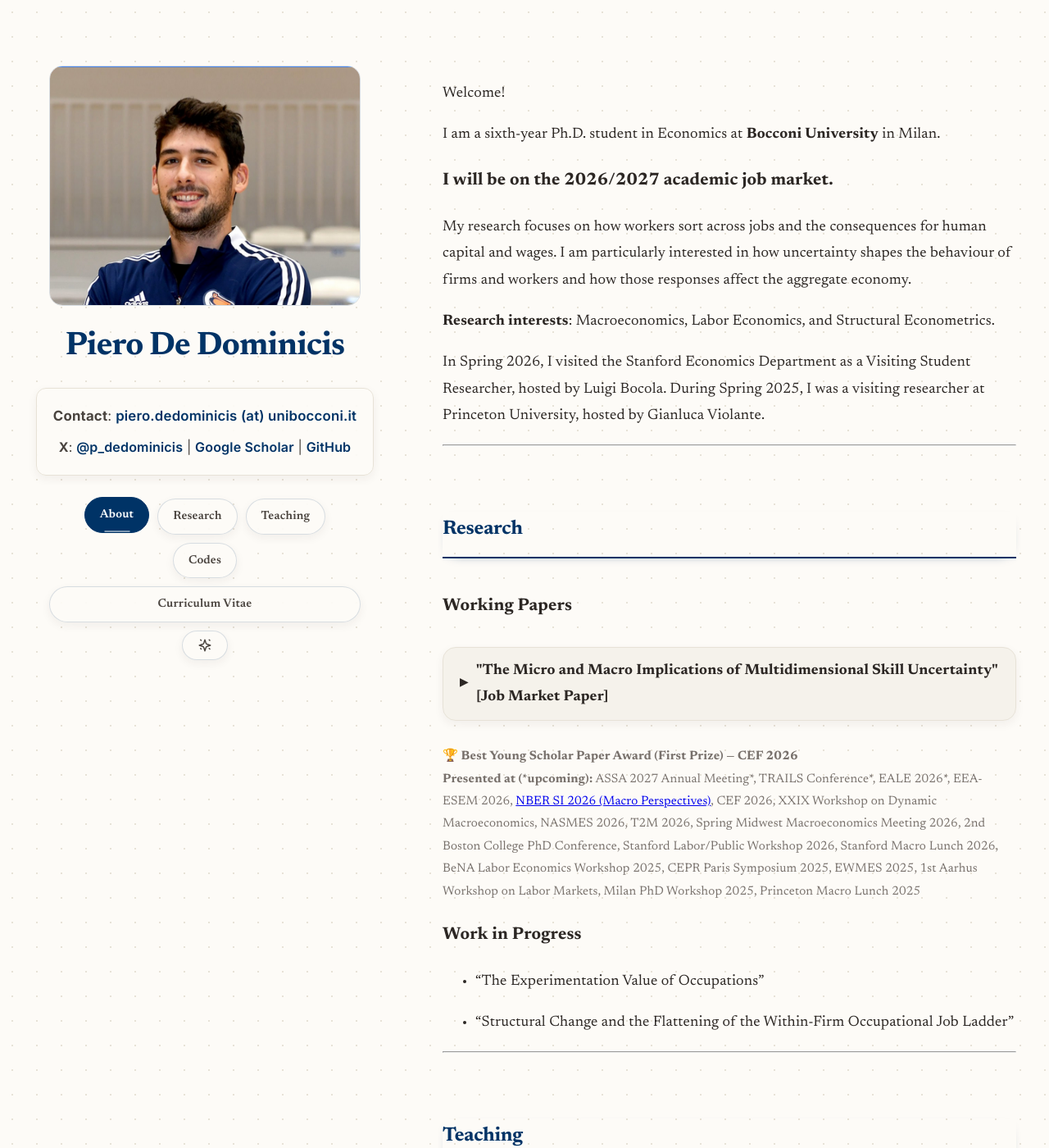
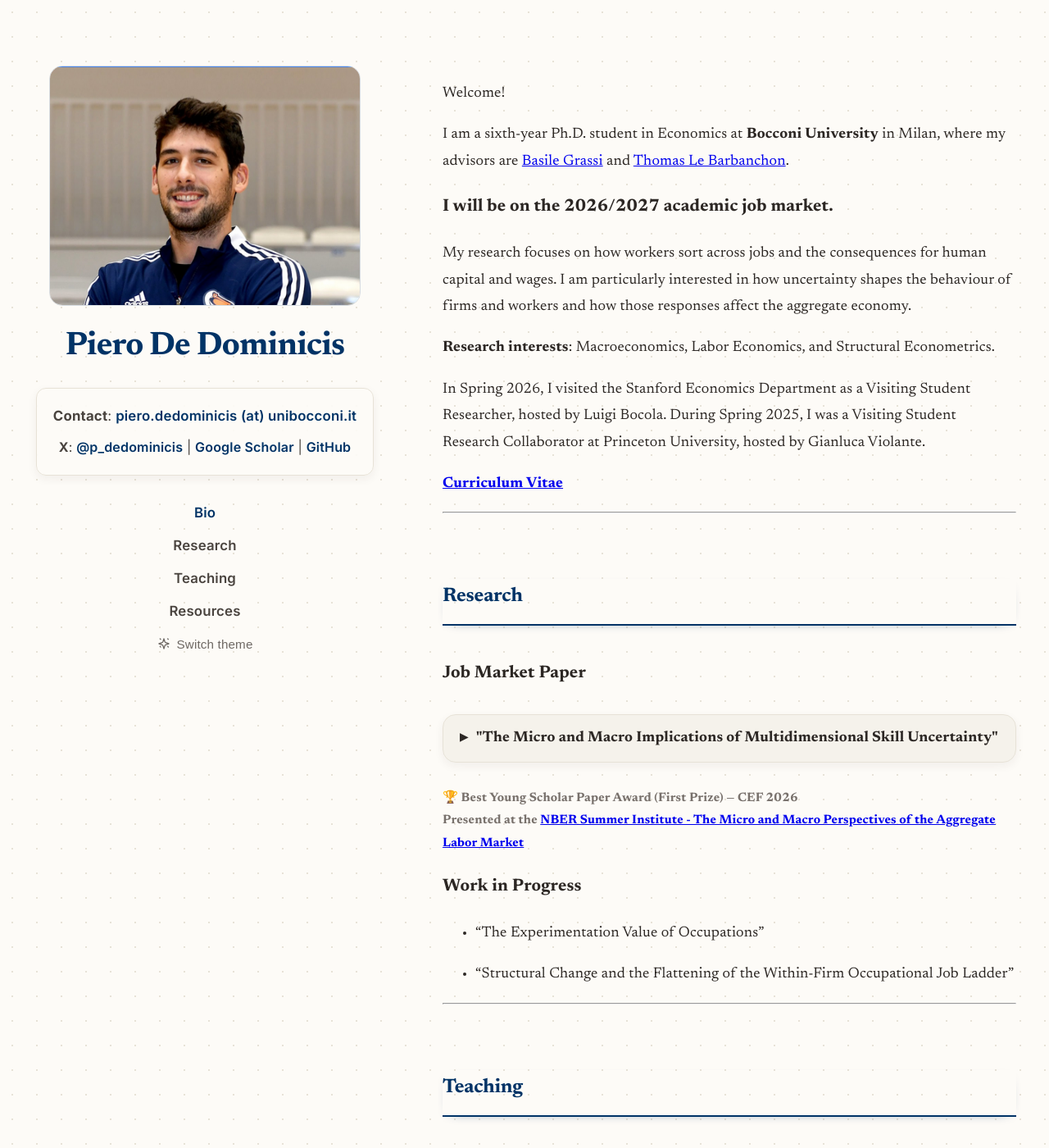
Before and after one commit to peppecon/peppecon.github.io, a Jekyll site: the page built from _pages/about.md, in a window 1280 px wide and 1400 px high. Shown: the whole window at 82% size. Built offline with Jekyll 4.4.1, drawn with Linux system fonts in a browser that asks for light colours.

Commit message:
Updating material

```diff
--- a/_layouts/default.html
+++ b/_layouts/default.html
@@ -35,14 +35,13 @@ layout: compress
           </div>
 
           <nav class="sidebar-nav" aria-label="Section navigation">
-            <a href="{{ site.baseurl }}/#about" class="pill-nav-link section-link" data-target="about">About</a>
-            <a href="{{ site.baseurl }}/#research" class="pill-nav-link section-link" data-target="research">Research</a>
-            <a href="{{ site.baseurl }}/#teaching" class="pill-nav-link section-link" data-target="teaching">Teaching</a>
-            <a href="{{ site.baseurl }}/#codes" class="pill-nav-link section-link" data-target="codes">Codes</a>
-            <a href="{{ site.baseurl }}/cv/" class="pill-nav-link cv-nav-link {% if page.url contains '/cv/' %}active{% endif %}">Curriculum Vitae</a>
-            <button id="site-theme-toggle" class="pill-nav-link theme-btn" aria-label="Toggle Theme" title="Switch Light/Dark Mode">
-              <svg xmlns="http://www.w3.org/2000/svg" width="18" height="18" viewBox="0 0 24 24" fill="none"
-                stroke="currentColor" stroke-width="2" stroke-linecap="round" stroke-linejoin="round" style="margin: 0;">
+            <a href="{{ site.baseurl }}/#about" class="section-link" data-target="about">Bio</a>
+            <a href="{{ site.baseurl }}/#research" class="section-link" data-target="research">Research</a>
+            <a href="{{ site.baseurl }}/#teaching" class="section-link" data-target="teaching">Teaching</a>
+            <a href="{{ site.baseurl }}/#resources" class="section-link" data-target="resources">Resources</a>
+            <button id="site-theme-toggle" class="section-link theme-btn" aria-label="Toggle Theme" title="Switch Light/Dark Mode">
+              <svg xmlns="http://www.w3.org/2000/svg" width="16" height="16" viewBox="0 0 24 24" fill="none"
+                stroke="currentColor" stroke-width="2" stroke-linecap="round" stroke-linejoin="round">
                 <path
                   d="m12 3-1.912 5.813a2 2 0 0 1-1.275 1.275L3 12l5.813 1.912a2 2 0 0 1 1.275 1.275L12 21l1.912-5.813a2 2 0 0 1 1.275-1.275L21 12l-5.813-1.912a2 2 0 0 1-1.275-1.275L12 3Z">
                 </path>
@@ -51,6 +50,7 @@ layout: compress
                 <path d="M19 3l1 1"></path>
                 <path d="m5 17 1 1"></path>
               </svg>
+              <span>Switch theme</span>
             </button>
           </nav>
         </div>
--- a/_pages/about.md
+++ b/_pages/about.md
@@ -41,7 +41,7 @@ redirect_from:
 
 Welcome!
 
-I am a sixth-year Ph.D. student in Economics at **Bocconi University** in Milan.
+I am a sixth-year Ph.D. student in Economics at **Bocconi University** in Milan, where my advisors are <a href="https://sites.google.com/site/grassibasile/" target="_blank" rel="noopener noreferrer">Basile Grassi</a> and <a href="https://sites.google.com/site/tlebarbanchon/home" target="_blank" rel="noopener noreferrer">Thomas Le Barbanchon</a>.
 
 ### **I will be on the 2026/2027 academic job market.**
 
@@ -49,13 +49,15 @@ My research focuses on how workers sort across jobs and the consequences for hum
 
 **Research interests**: Macroeconomics, Labor Economics, and Structural Econometrics.
 
-In Spring 2026, I visited the Stanford Economics Department as a Visiting Student Researcher, hosted by Luigi Bocola. During Spring 2025, I was a visiting researcher at Princeton University, hosted by Gianluca Violante.
+In Spring 2026, I visited the Stanford Economics Department as a Visiting Student Researcher, hosted by Luigi Bocola. During Spring 2025, I was a Visiting Student Research Collaborator at Princeton University, hosted by Gianluca Violante.
+
+<strong><a href="/files/curriculum.pdf" target="_blank" rel="noopener noreferrer">Curriculum Vitae</a></strong>
 
 ---
 
 ## Research {#research}
 
-### Working Papers
+### Job Market Paper
 
 <div class="abstract-container">
 
@@ -80,7 +81,7 @@ In Spring 2026, I visited the Stanford Economics Department as a Visiting Studen
       &nbsp;&nbsp;|&nbsp;&nbsp;
       <a href="https://papers.ssrn.com/sol3/papers.cfm?abstract_id=5315959" target="_blank" rel="noopener noreferrer">SSRN</a>
       &nbsp;&nbsp;|&nbsp;&nbsp;
-      <a href="/files/DeDominicisPiero_NBERSI2026.pdf" target="_blank" rel="noopener noreferrer">NBER SI Slides</a>
+      <a href="/files/DeDominicisPiero_NBERSI2026.pdf" target="_blank" rel="noopener noreferrer">NBER Summer Institute Slides</a>
     </div>
 
   </div>
@@ -89,7 +90,7 @@ In Spring 2026, I visited the Stanford Economics Department as a Visiting Studen
 
 <div class="abstract-presentation-info">
   <strong>🏆 Best Young Scholar Paper Award (First Prize) — CEF 2026</strong><br>
-  <strong>Presented at (*upcoming):</strong> ASSA 2027 Annual Meeting*, TRAILS Conference*, EALE 2026*, EEA-ESEM 2026, <a href="https://www.nber.org/conferences/si-2026-micro-and-macro-perspectives-aggregate-labor-market" target="_blank" rel="noopener noreferrer">NBER SI 2026 (Macro Perspectives)</a>, CEF 2026, XXIX Workshop on Dynamic Macroeconomics, NASMES 2026, T2M 2026, Spring Midwest Macroeconomics Meeting 2026, 2nd Boston College PhD Conference, Stanford Labor/Public Workshop 2026, Stanford Macro Lunch 2026, BeNA Labor Economics Workshop 2025, CEPR Paris Symposium 2025, EWMES 2025, 1st Aarhus Workshop on Labor Markets, Milan PhD Workshop 2025, Princeton Macro Lunch 2025
+  <strong>Presented at the <a href="https://www.nber.org/conferences/si-2026-micro-and-macro-perspectives-aggregate-labor-market" target="_blank" rel="noopener noreferrer">NBER Summer Institute - The Micro and Macro Perspectives of the Aggregate Labor Market</a></strong>
 </div>
 
 ### Work in Progress
@@ -111,7 +112,7 @@ In Spring 2026, I visited the Stanford Economics Department as a Visiting Studen
 
 ---
 
-## Codes {#codes}
+## Resources {#resources}
 
 ### Computational Economics <a href="https://github.com/peppecon/Computational-Economics" target="_blank" class="link-secondary">(Link to GitHub Repository)</a>
 
@@ -200,5 +201,5 @@ Measurement of numerical precision as a function of the polynomial degree ($n$).
 - Python 3.x
 - NumPy, SciPy, Matplotlib
 
-  </div>
 </div>
+</div>
--- a/_sass/modern-layout.scss
+++ b/_sass/modern-layout.scss
@@ -212,23 +212,43 @@ html.modern-layout::after {
 /* Sidebar Section Navigation (single-page anchors) */
 .sidebar-nav {
   display: flex;
-  flex-wrap: wrap;
-  justify-content: center;
-  gap: 10px;
+  flex-direction: column;
+  align-items: center;
+  gap: 6px;
   width: 100%;
   max-width: 380px;
   margin: 0 auto;
+  font-family: var(--font-sans);
 }
 
-.sidebar-nav .pill-nav-link {
-  padding: 8px 18px;
-  font-size: 0.9rem;
+.sidebar-nav .section-link {
+  display: inline-flex;
+  align-items: center;
+  justify-content: center;
+  gap: 8px;
+  padding: 2px 0;
+  background: none;
+  border: none;
+  box-shadow: none;
+  color: var(--text-secondary);
+  font-size: 1.05rem;
+  font-weight: 600;
+  text-decoration: none !important;
+  letter-spacing: 0.01em;
   cursor: pointer;
+  transition: color 0.2s ease;
 }
 
-.sidebar-nav .cv-nav-link {
-  flex-basis: 100%;
-  justify-content: center;
+.sidebar-nav .section-link:hover,
+.sidebar-nav .section-link.active {
+  color: var(--accent-color);
+}
+
+.sidebar-nav .theme-btn {
+  margin-top: 6px;
+  font-size: 0.95rem;
+  font-weight: 500;
+  opacity: 0.8;
 }
 
 /* Smooth anchor scrolling and offset so headings are not flush to the top */
```
Also changed, not shown: other parts of _pages/about.md (+0 -1 lines), _data/navigation.yml (+4 -4 lines), _pages/codes.md (+1 -1 lines), _pages/cv.md (+1 -17 lines), 1 other file.
